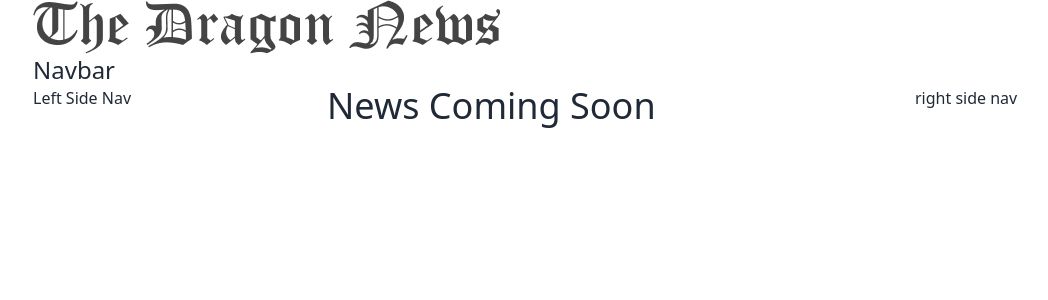
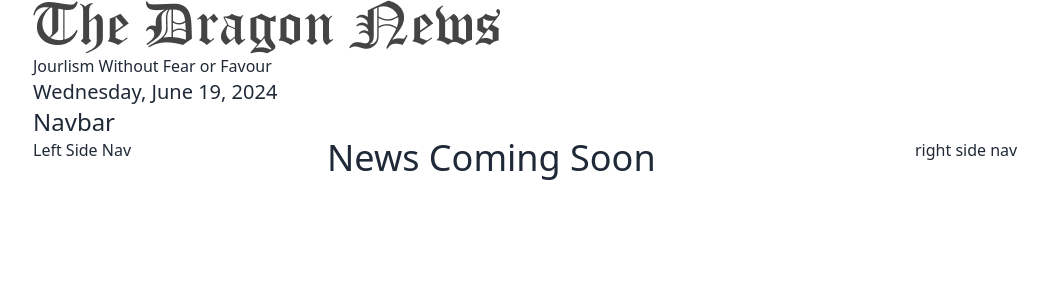
Before and after one commit to Hamed18/The-Daily-News, a React (Vite) app: page / in a window 1280 px wide. Shown: the top 300 px of the page, without its empty margins (31-1079 px from the left). Built offline with nearby package versions, Linux system fonts and the light colour scheme.

Commit message:
Dynamic Date time using moment js

```diff
--- a/package.json
+++ b/package.json
@@ -11,6 +11,7 @@
   },
   "dependencies": {
     "firebase": "^10.12.2",
+    "moment": "^2.30.1",
     "react": "^18.2.0",
     "react-dom": "^18.2.0",
     "react-router-dom": "^6.23.1"
--- a/src/pages/Shared/Header/Header.jsx
+++ b/src/pages/Shared/Header/Header.jsx
@@ -1,9 +1,12 @@
 import logo from "../../../assets/Images/logo.png";
+import moment from 'moment';
 
 const Header = () => {
 	return (
 		<div>
 			<img src={logo} alt="" />
+			<p>Jourlism Without Fear or Favour</p>
+			<p className="text-xl">{moment().format("dddd, MMMM D, YYYY")}</p>
 		</div>
 	);
 };
```
Also changed, not shown: 2 other files (tests, documents, lock files or other folders).
